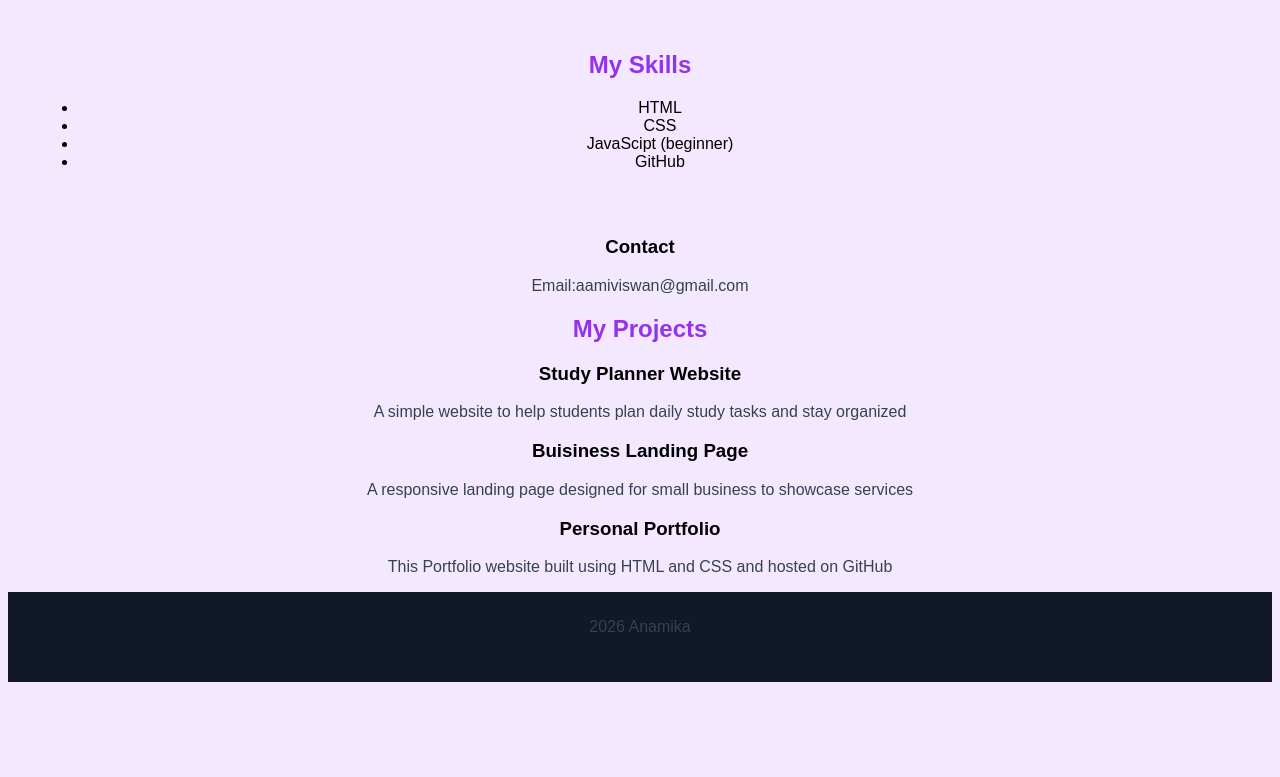
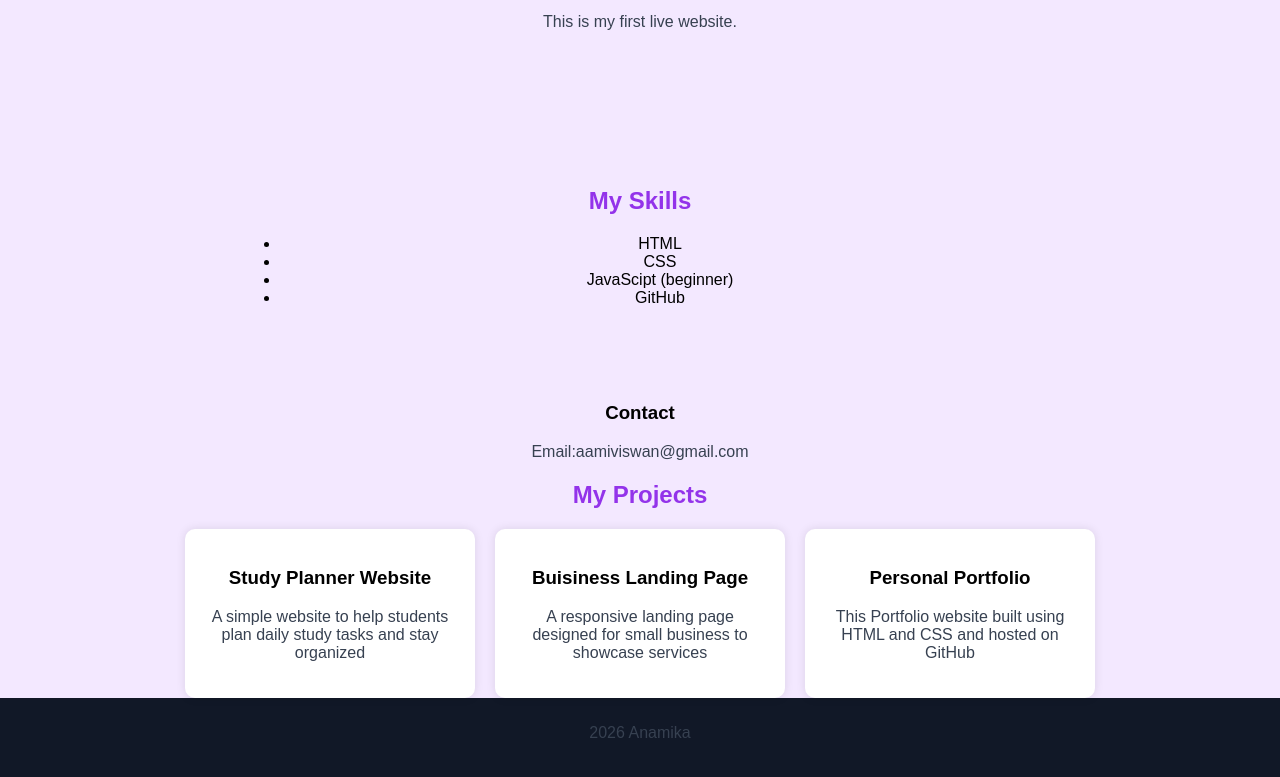
Before and after one commit to codewithaamy/my-first-website, a plain HTML site: page index.html in a window 1280 px wide. Shown: the part 647-1424 px from the top of the page. Before the commit the page ends 1337 px from the top, so only its background shows below. Drawn offline with Linux system fonts and the light colour scheme.

Commit message:
Update style.css

```diff
--- a/style.css
+++ b/style.css
@@ -1,4 +1,4 @@
-CSS
+
 
 body{
   font-family:Arial,sans-serif;
@@ -36,7 +36,7 @@
 .hero p{
   font-size:20px;
 }
-css
+
 section{
   padding:60px 20px;
   max-width:800px;
@@ -47,9 +47,23 @@
   color:#333;
   margin-bottom:20px;
 }
-css
+
 body{
   font-family:Arial,sans-serif;
   margin:0;
   background:#f5f7fb;
 }
+.projects{
+  display:flex;
+  justify-content:center;
+  gap:20px;
+  margin-top:20px;
+  flex-wrap:wrap;
+}
+.card{
+  background:white;
+  padding:20px;
+  width:250px;
+  border-radius:10px;
+  box-shadow:0 0 10px rgba(0,0,0,0.1);
+}
```
